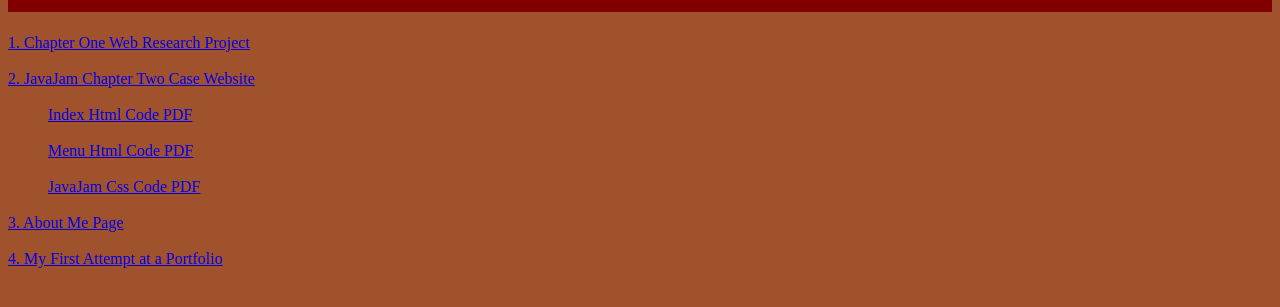
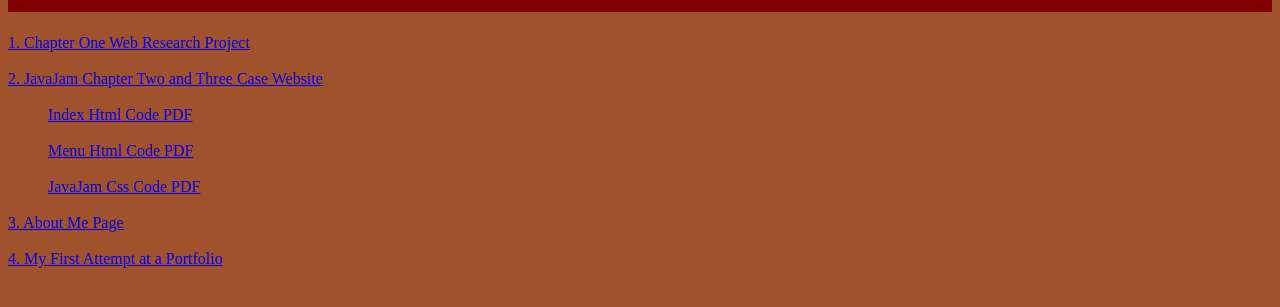
Before and after one commit to EvanWeldon/Cswb_ClassWebsite, a plain HTML site: page index.html in a window 1280 px wide. Shown: the part 73-380 px from the top of the page. Drawn offline with Linux system fonts and the light colour scheme.

Commit message:
Changed title

```diff
--- a/index.html
+++ b/index.html
@@ -14,7 +14,7 @@
            </dt>
            &nbsp;
            <dt>
-               <a href="http://csisweb.palomar.edu/~Wel86504/index.html">2. JavaJam Chapter Two Case Website</a>
+               <a href="http://csisweb.palomar.edu/~Wel86504/index.html">2. JavaJam Chapter Two and Three Case Website</a>
            </dt>
            &nbsp;
                <dd>
```
